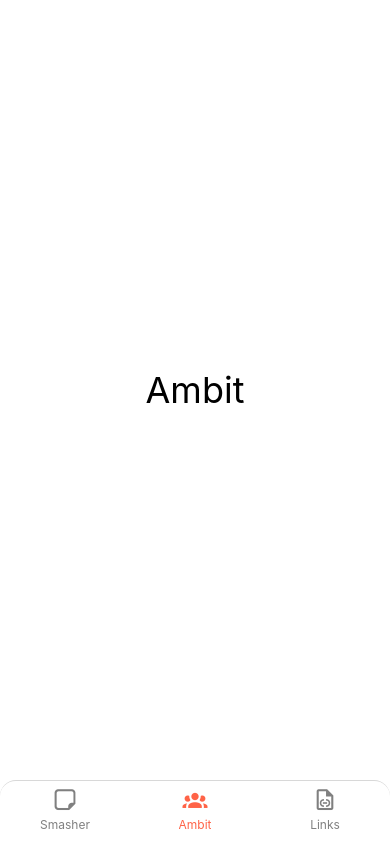
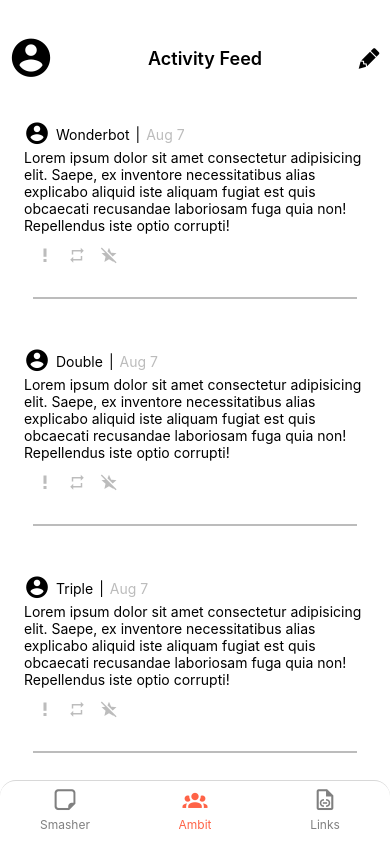
Before and after one commit to occiandiaali/qoom, a React Native app: screen /Ambit in a window 390 px wide. Built offline with nearby package versions, Linux system fonts and the light colour scheme.

Commit message:
Add: Card and Header components, screen layout

```diff
--- /dev/null
+++ b/src/features/ambit/components/accountBar.tsx
@@ -0,0 +1,30 @@
+import { StyleSheet, Text, View } from "react-native";
+import React from "react";
+import { MaterialCommunityIcons } from "@expo/vector-icons";
+
+const AccountBar = () => {
+  return (
+    <View style={styles.container}>
+      <MaterialCommunityIcons name="account-circle" size={46} />
+      <Text style={{ fontSize: 18, fontWeight: "600" }}>Activity Feed</Text>
+      <MaterialCommunityIcons name="lead-pencil" size={26} />
+    </View>
+  );
+};
+
+export default AccountBar;
+
+const styles = StyleSheet.create({
+  container: {
+    // flex: 1,
+    width: "100%",
+    height: 60,
+    justifyContent: "space-between",
+    alignItems: "center",
+    flexDirection: "row",
+    paddingRight: 8,
+    paddingLeft: 8,
+    marginTop: 36,
+    bottom: 8,
+  },
+});
--- /dev/null
+++ b/src/features/ambit/components/feedCardComponent.tsx
@@ -0,0 +1,96 @@
+import { StyleSheet, Text, View } from "react-native";
+import React from "react";
+import { MaterialCommunityIcons } from "@expo/vector-icons";
+
+const FeedCardComponent = ({ username }) => {
+  return (
+    <View style={styles.cardContainer}>
+      <View style={styles.row1}>
+        <MaterialCommunityIcons name="account-circle" size={26} />
+        <View style={styles.heading}>
+          <Text style={{ paddingRight: 6 }}>{username}</Text>
+          <Text
+            style={{
+              paddingRight: 6,
+              // fontSize: 24,
+              textAlign: "center",
+            }}
+          >
+            |
+          </Text>
+          <Text style={{ color: "#bcbcbc" }}>Aug 7</Text>
+        </View>
+      </View>
+      <View style={styles.body}>
+        <Text>
+          Lorem ipsum dolor sit amet consectetur adipisicing elit. Saepe, ex
+          inventore necessitatibus alias explicabo aliquid iste aliquam fugiat
+          est quis obcaecati recusandae laboriosam fuga quia non! Repellendus
+          iste optio corrupti!
+        </Text>
+      </View>
+      <View style={styles.row2}>
+        <MaterialCommunityIcons
+          name="exclamation-thick"
+          size={18}
+          color="#bcbcbc"
+          style={{ paddingRight: 14 }}
+        />
+        <MaterialCommunityIcons
+          name="repeat"
+          size={18}
+          color="#bcbcbc"
+          style={{ paddingRight: 14 }}
+        />
+        <MaterialCommunityIcons
+          name="star-off"
+          size={18}
+          color="#bcbcbc"
+          style={{ paddingRight: 14 }}
+        />
+      </View>
+      <View
+        style={{
+          marginTop: 21,
+          alignSelf: "center",
+          width: "95%",
+          borderWidth: 0.6,
+          borderColor: "#bcbcbc",
+        }}
+      />
+    </View>
+  );
+};
+
+export default FeedCardComponent;
+
+const styles = StyleSheet.create({
+  body: {
+    justifyContent: "center",
+    alignItems: "center",
+    flexWrap: "wrap",
+  },
+  cardContainer: {
+    flex: 1,
+    backgroundColor: "#fff",
+    padding: 16,
+    height: 180,
+    borderRadius: 26,
+    margin: 8,
+  },
+  heading: {
+    flexDirection: "row",
+    padding: 6,
+    justifyContent: "space-evenly",
+  },
+  row1: {
+    flexDirection: "row",
+    justifyContent: "flex-start",
+    alignContent: "space-between",
+  },
+  row2: {
+    flexDirection: "row",
+    justifyContent: "flex-start",
+    padding: 12,
+  },
+});
--- a/src/features/ambit/index.tsx
+++ b/src/features/ambit/index.tsx
@@ -1,11 +1,41 @@
-import { StyleSheet, Text, View } from "react-native";
+import { FlatList, SafeAreaView, StyleSheet, Text, View } from "react-native";
 import React from "react";
+import AccountBar from "./components/accountBar";
+import FeedCardComponent from "./components/feedCardComponent";
+
+const usernames = [
+  {
+    id: 1,
+    user: "Wonderbot",
+  },
+  {
+    id: 2,
+    user: "Double",
+  },
+  {
+    id: 3,
+    user: "Triple",
+  },
+  {
+    id: 4,
+    user: "Quads",
+  },
+  {
+    id: 5,
+    user: "Cinquiple",
+  },
+];
 
 const AmbitScreen = () => {
   return (
-    <View style={styles.container}>
-      <Text style={styles.txt}>Ambit</Text>
-    </View>
+    <SafeAreaView style={styles.container}>
+      <AccountBar />
+      <FlatList
+        data={usernames}
+        renderItem={({ item }) => <FeedCardComponent username={item.user} />}
+        keyExtractor={(item) => item.id.toString()}
+      />
+    </SafeAreaView>
   );
 };
 
```
